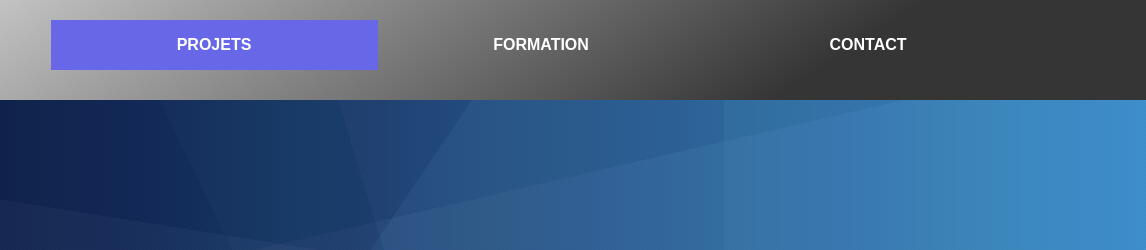
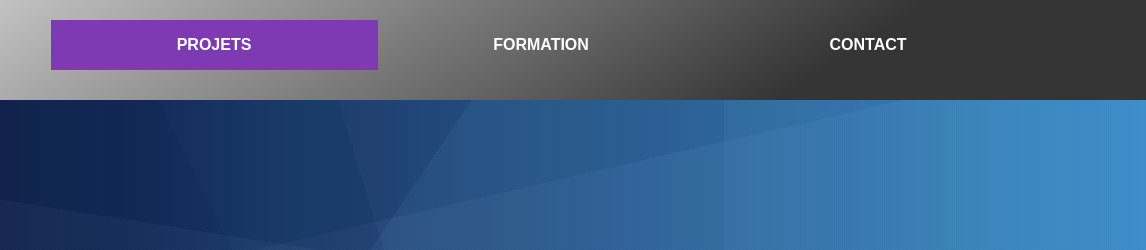
Before and after one commit to GHSyrine/Por, a plain HTML site: page index.html in a window 1280 px wide. In both pictures the pointer is over the link "PROJETS". Shown: the top 250 px of the page, 134-1280 px from the left. Drawn offline with Linux system fonts and the light colour scheme.

Commit message:
Modification de la couleur

```diff
--- a/Style.css
+++ b/Style.css
@@ -12,13 +12,9 @@ body {
 
 }
 
-
-
 html {
     font-family: Arial, Helvetica, sans-serif, Geneva, Tahoma, sans-serif;
 }
-
-
 
 header {
     height: 100px;
@@ -31,7 +27,6 @@ header {
     background-color: #d7d7d7;
     background-image: linear-gradient(147deg, #d7d7d7 0%, #353535 74%);
     position: fixed;
-
 
 
 }
@@ -74,7 +69,7 @@ nav .main_menu a {
 }
 
 nav a:hover {
-    background-color: rgb(103, 103, 232);
+    background-color: rgb(126, 58, 179);
 
 }
 
```
